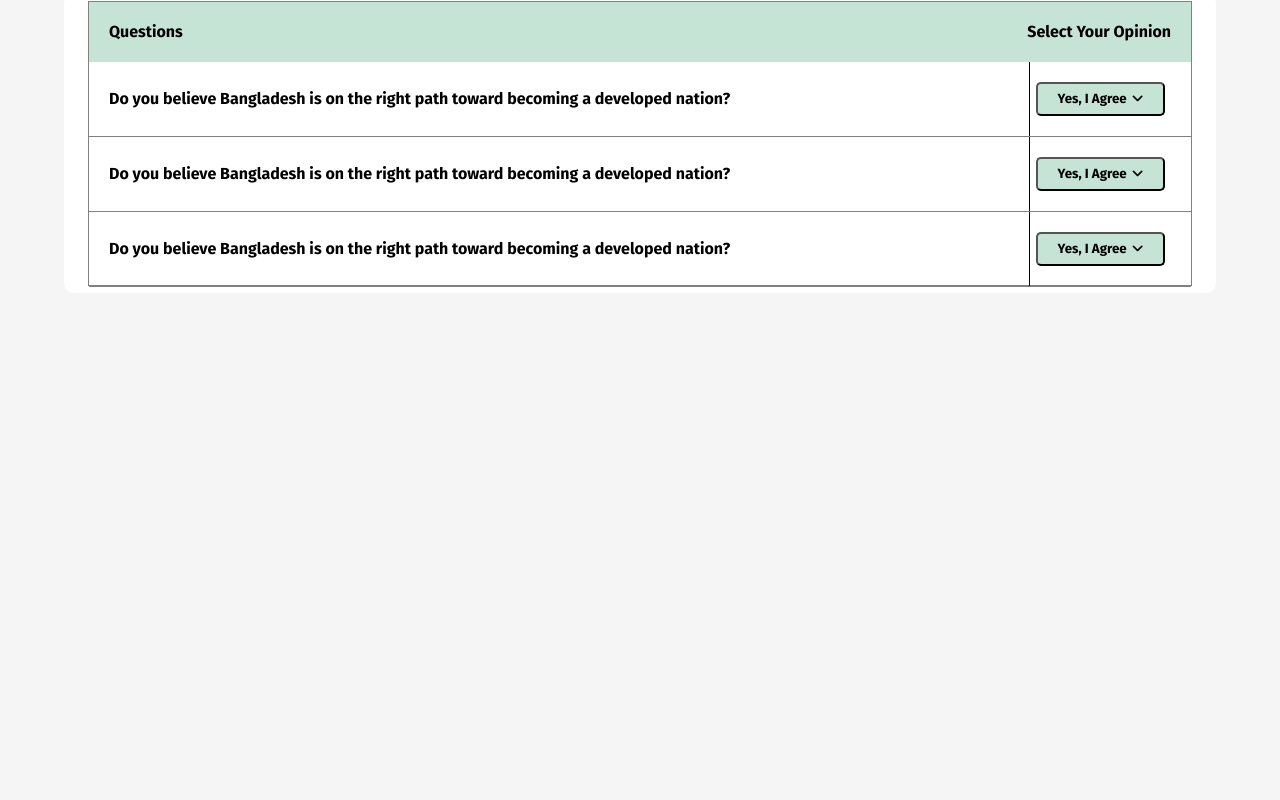
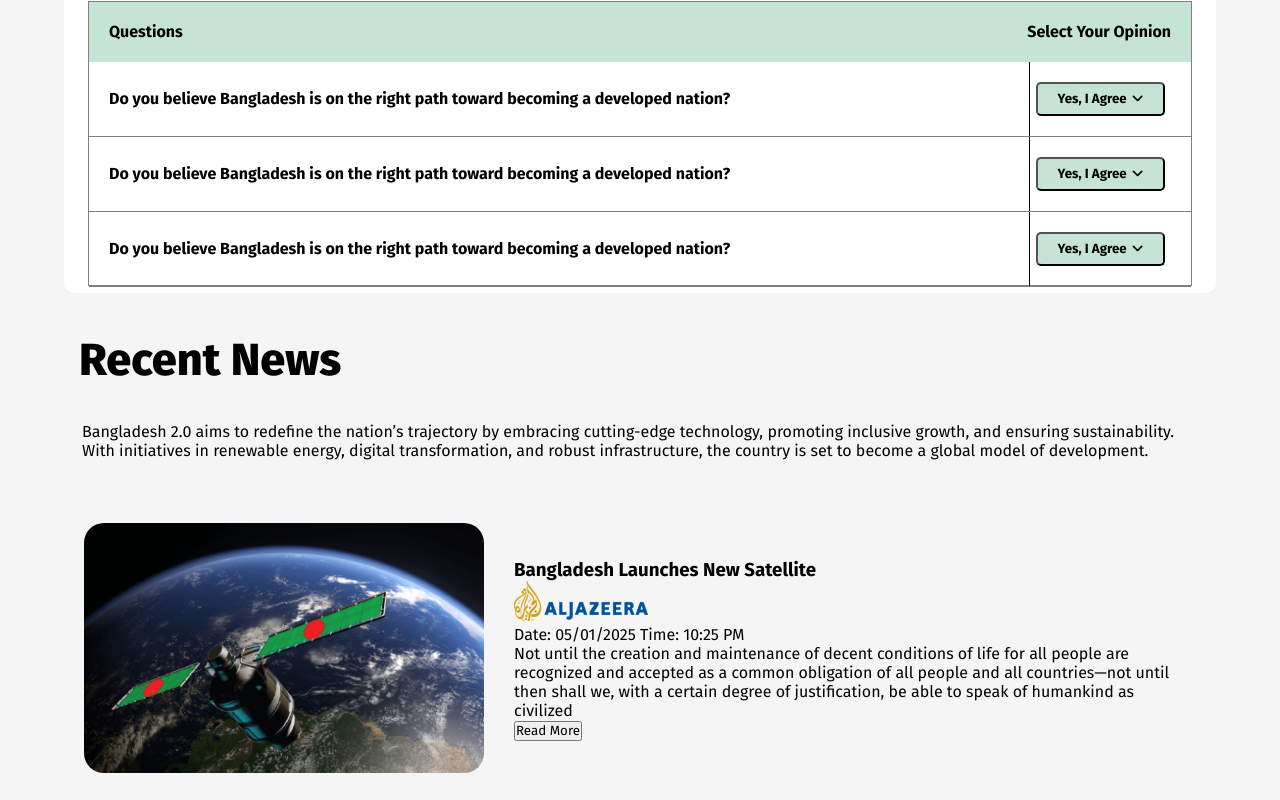
Before and after one commit to ridoycoder007/first-assignment, a plain HTML site: page index.html in a window 1280 px wide. Shown: the part 2065-2865 px from the top of the page. Before the commit the page ends 2358 px from the top, so only its background shows below. Drawn offline with Linux system fonts and the light colour scheme.

Commit message:
2ndmid commit

```diff
--- a/css/style.css
+++ b/css/style.css
@@ -191,3 +191,13 @@ border: 1px solid gray;
     align-items: center;
 
 }
+.news{
+    margin-top: 40px;
+    height: 300px;
+    width: 100%;
+    padding: 0 20px;
+    display: flex;
+    gap: 30px;
+    justify-content: space-between;
+    align-items: center;
+}
--- a/index.html
+++ b/index.html
@@ -206,6 +206,27 @@
 
         </section>
 
+<h2 style="margin-top: 40px;">Recent News</h2>
+<p style="margin-top: 35px; padding: 0 18px;">Bangladesh 2.0 aims to redefine the nation’s trajectory by embracing cutting-edge technology, promoting inclusive growth, and ensuring sustainability. With initiatives in renewable energy, digital transformation, and robust infrastructure, the country is set to become a global model of development.</p>
+
+
+<div class="news">
+
+    <div class="news1">
+<img style="border-radius: 20px; height: 250px; width: 400px;" src="assets/satelite.png" alt="">
+    </div>
+
+    <div class="news1">
+        <h3>Bangladesh Launches New Satellite</h3>
+        <img height="40" width="134" src="assets/al-jazeera.png" alt="">
+        <p>Date: 05/01/2025 <span>Time: 10:25 PM</span></p>
+        <p>Not until the creation and maintenance of decent conditions of life for all people are recognized and accepted as a common obligation of all people and all countries—not until then shall we,
+            with a certain degree of justification, be able to speak of humankind as civilized</p>
+
+            <button>Read More</button>
+    </div>
+
+</div>
 
 
     </main>
```
